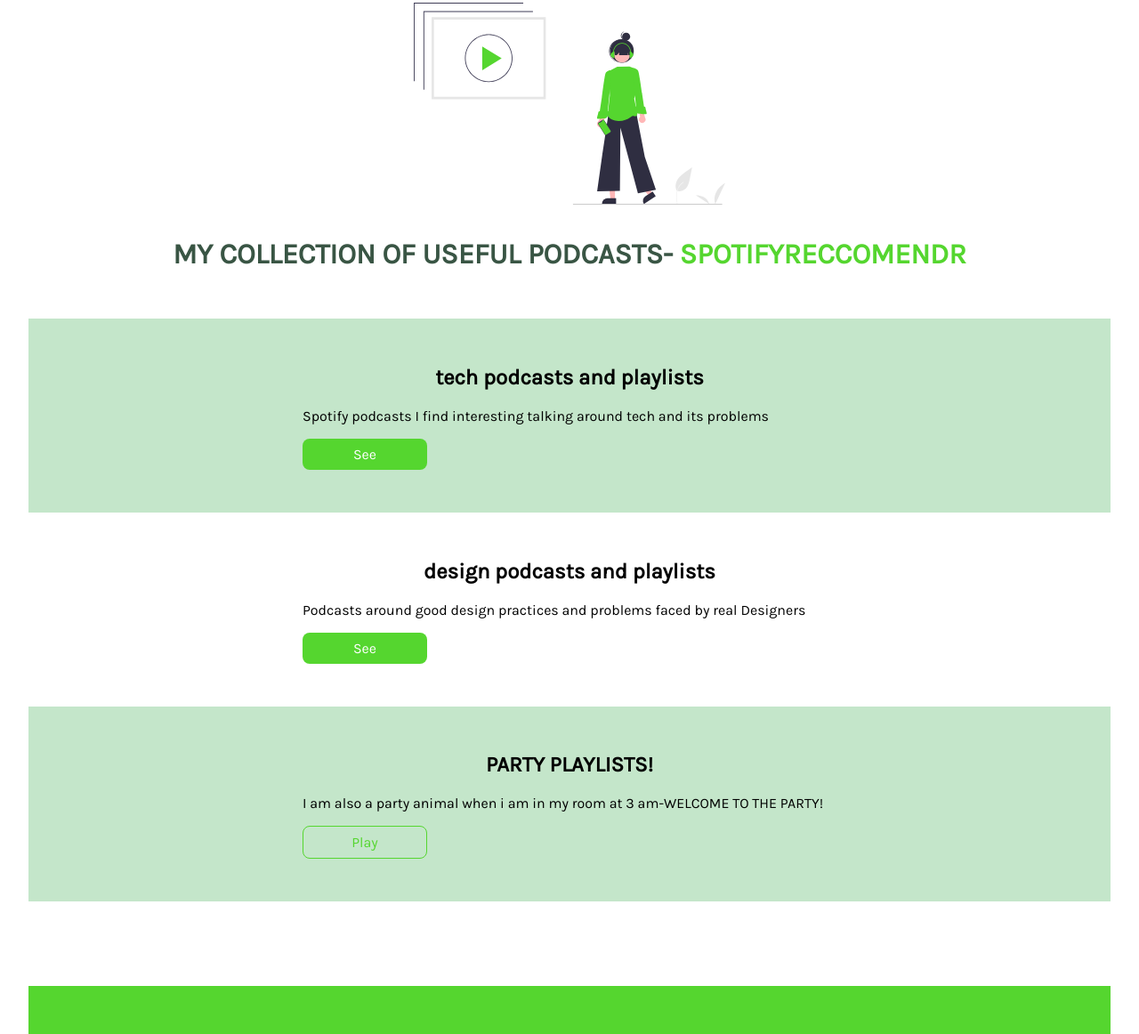
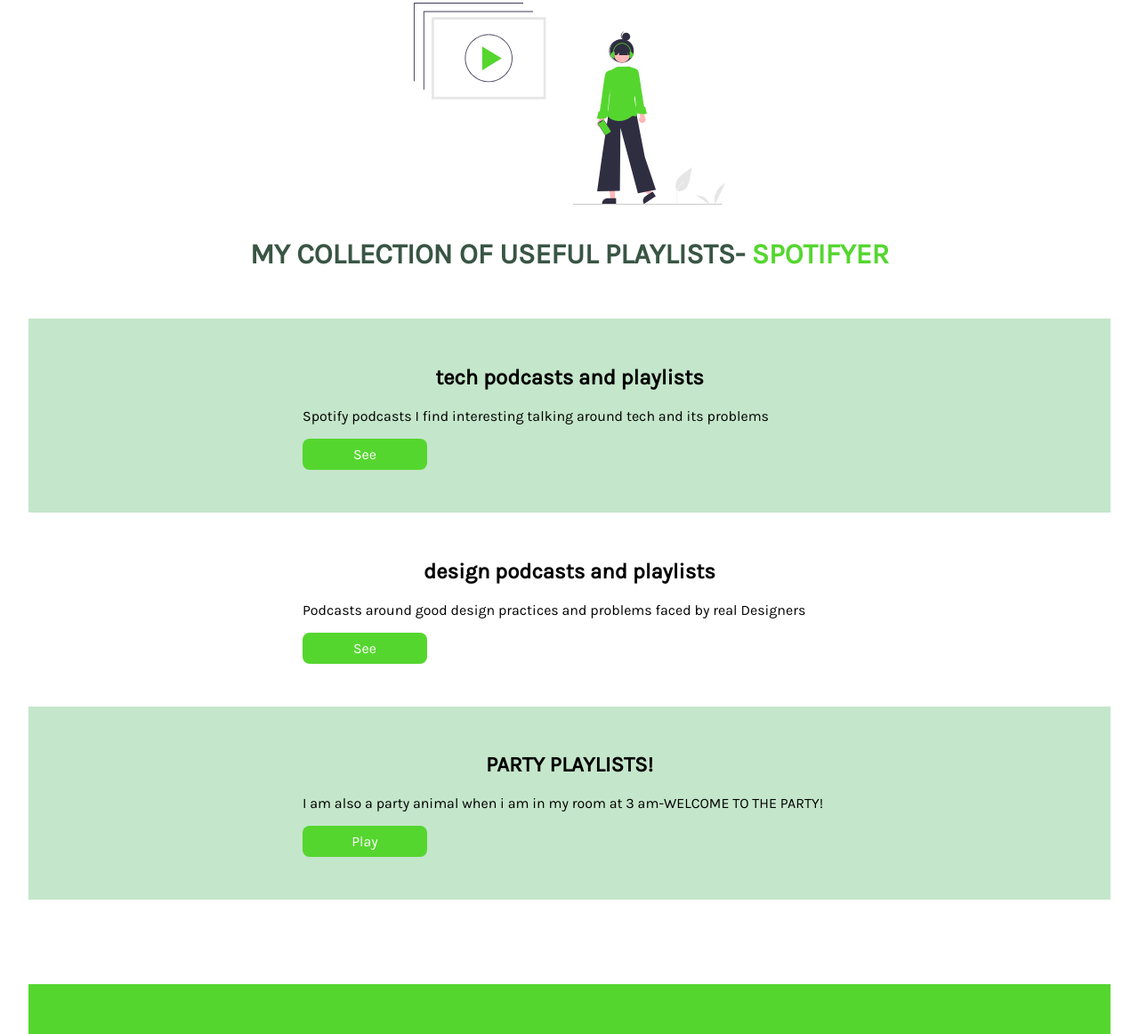
Before and after one commit to meghna-nakhate/mark5-spotify-recco-app, a plain HTML site: page INDEX.HTML in a window 1280 px wide. Shown: the part 211-1373 px from the top of the page at 89% size. Drawn offline with Linux system fonts and the light colour scheme.

Commit message:
UPDATED THE PLAY BUTTON

```diff
--- a/INDEX.HTML
+++ b/INDEX.HTML
@@ -28,7 +28,7 @@
 
         <header class="hero">
             <img class="hero-img" src="images/hero-img.svg" />
-            <h1 class="hero-heading">MY COLLECTION OF USEFUL PODCASTS- <span class="heading-inverted"> SPOTIFYRECCOMENDR </span></h1>
+            <h1 class="hero-heading">MY COLLECTION OF USEFUL PLAYLISTS- <span class="heading-inverted"> SPOTIFYER </span></h1>
         </header>
 
         <section class="section ow">
@@ -52,7 +52,7 @@
             <div class="container container-center">
                 <h1>PARTY PLAYLISTS!</h1>
                 <p>I am also a party animal when i am in my room at 3 am-WELCOME TO THE PARTY! </p>
-                <a class="link link-secondary" href="/partyplaylist.html">Play</a>
+                <a class="link link-primary" href="/partyplaylist.html">Play</a>
             </div>
         </section>
 <br>
```
